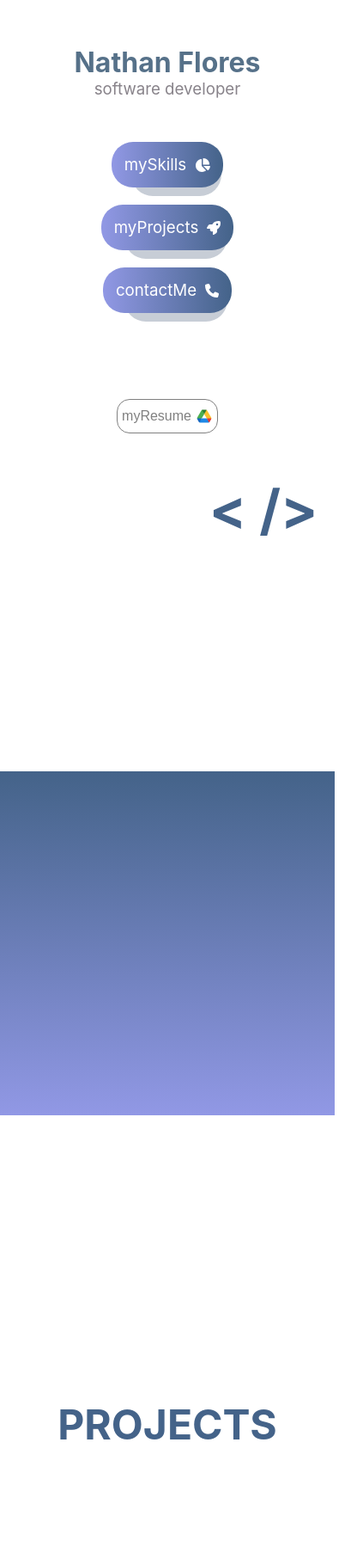
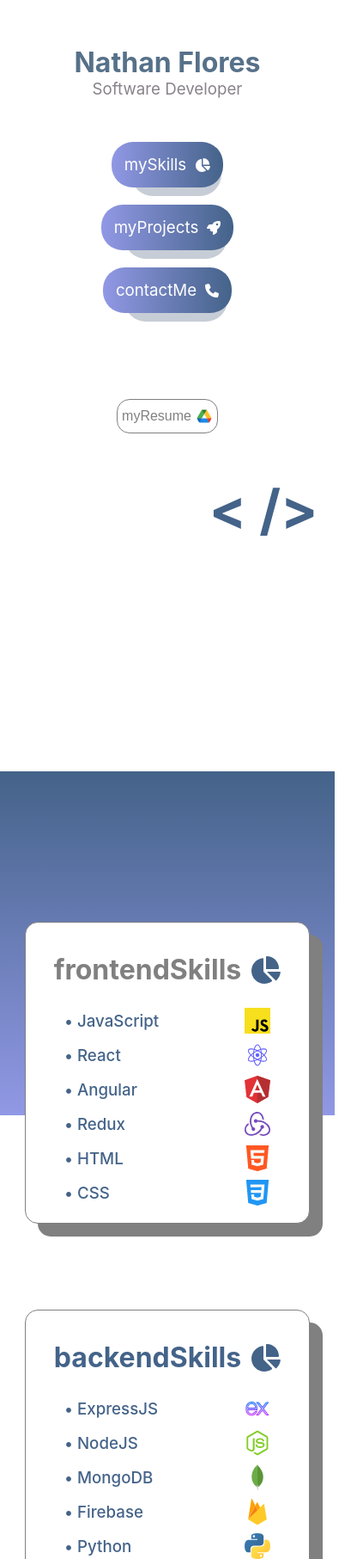
Before and after one commit to BjornPython/nathanflores, a React (Create React App) app: page / in a window 390 px wide. Shown: the part 147-1960 px from the top of the page at 86% size, 423 px wide, since content can reach past the window. Built offline with nearby package versions, Linux system fonts and the light colour scheme.

Commit message:
Fixed skills page covering resume for small phone screens.

```diff
--- a/src/comps/ContactForms.jsx
+++ b/src/comps/ContactForms.jsx
@@ -35,7 +35,6 @@ function ContactForms() {
             showError()
             setErrorMsg(<h3 style={{ color: "red" }}>Please Fill All Fields</h3>)
         } else {
-            console.log(process.env.REACT_APP_SERVICE_ID, process.env.REACT_APP_TEMPLATE_ID, formsValues, process.env.REACT_APP_PUBLICK_KEY);
             emailjs.send(process.env.REACT_APP_SERVICE_ID, process.env.REACT_APP_TEMPLATE_ID, formsValues, process.env.REACT_APP_PUBLICK_KEY)
                 .then((result) => {
                     console.log(result.text);
--- a/src/comps/HomeButtons.jsx
+++ b/src/comps/HomeButtons.jsx
@@ -8,7 +8,6 @@ function HomeButtons() {
     const [activeBtn, setActiveBtn] = useState(null);
 
     const handleBtnEnter = (btn) => {
-        console.log(btn);
         setActiveBtn(btn)
     }
 
@@ -16,9 +15,6 @@ function HomeButtons() {
         setActiveBtn(0)
     }
 
-    useEffect(() => {
-        console.log("ACTIVE BTN: ", activeBtn);
-    }, [activeBtn])
 
     return (
         <div className='home-btns'>
--- a/src/comps/HomePage.jsx
+++ b/src/comps/HomePage.jsx
@@ -11,7 +11,7 @@ function HomePage() {
 
             <div className="name-bio">
                 <h1>Nathan Flores</h1>
-                <h3>software developer</h3>
+                <h3>Software Developer</h3>
             </div>
 
             <HomeButtons />
--- a/src/comps/LocateProject.jsx
+++ b/src/comps/LocateProject.jsx
@@ -37,7 +37,6 @@ function ProjectContent() {
     }
 
     const handleLeftClick = () => {
-        console.log("CURRENT XVAL: ", xVal);
         if (xVal === 0) { return }
         else {
             console.log("setting x val"); setxVal(prevX => { return prevX += 300 })
@@ -92,7 +91,7 @@ function ProjectContent() {
                     <div className='project-links'>
                         <h3>links</h3>
                         <div className='links-contents'>
-                            <a href="https://friendly-alfajores-5eb56d.netlify.app/" target={"_blank"} className='content-link' ><div className='tech-used'><p>Live demo</p> <img src={rocket} /></div></a>
+                            <a href="https://locatemartialarts.netlify.app" target={"_blank"} className='content-link' ><div className='tech-used'><p>Live demo</p> <img src={rocket} /></div></a>
                             <a href="https://github.com/BjornPython/Locate-Martial-arts-webpage" target={"_blank"} className='content-link' ><div className='tech-used'><p>Github Repo</p> <img src={github} /></div></a>
                             <h3 style={{ color: "white", margin: "10px" }}>Deployed</h3>
                             <a href="https://www.netlify.com" target={"_blank"} className='content-link' ><div className='tech-used'><p>Client in Netlify</p> <img src={netlify} /></div></a>
--- a/src/comps/ThriftProject.jsx
+++ b/src/comps/ThriftProject.jsx
@@ -92,7 +92,7 @@ function ProjectContent() {
                     <div className='project-links'>
                         <h3>links</h3>
                         <div className='links-contents'>
-                            <a href="https://glittering-macaron-1c0b2e.netlify.app/" target={"_blank"} className='content-link' ><div className='tech-used'><p>Live demo</p> <img src={rocket} /></div></a>
+                            <a href="https://ratemythrifts.netlify.app" target={"_blank"} className='content-link' ><div className='tech-used'><p>Live demo</p> <img src={rocket} /></div></a>
                             <a href="https://github.com/BjornPython/rate-my-thrift" target={"_blank"} className='content-link' ><div className='tech-used'><p>Github Repo</p> <img src={github} /></div></a>
                             <h3 style={{ color: "white", margin: "10px" }}>Deployed</h3>
                             <a href="https://www.netlify.com" target={"_blank"} className='content-link' ><div className='tech-used'><p>Client in Netlify</p> <img src={netlify} /></div></a>
--- a/src/css/projectsPage.css
+++ b/src/css/projectsPage.css
@@ -268,3 +268,10 @@
     }
 
 }
+
+@media (max-width: 390px) {
+
+    .projects-page h1 {
+        margin-top: 400px;
+    }
+}
--- a/src/css/skillsPage.css
+++ b/src/css/skillsPage.css
@@ -121,3 +121,9 @@
         margin-right: 0;
     }
 }
+
+@media (max-width: 390px) {
+    .skills-contents {
+        margin-top: 300px;
+    }
+}
--- a/src/scripts/script.js
+++ b/src/scripts/script.js
@@ -1,5 +1,7 @@
 
 window.onload = () => {
+    setTimeout(() => {
+
     const observer = new IntersectionObserver((entries) => {
         entries.forEach((entry) => {
             if(entry.isIntersecting) {
@@ -15,4 +17,7 @@ window.onload = () => {
 
 
     hiddenElements.forEach((el) => {observer.observe(el)})
+
+    }, 500)
+
 }
```
Also changed, not shown: 39 other files (tests, documents, lock files or other folders).
